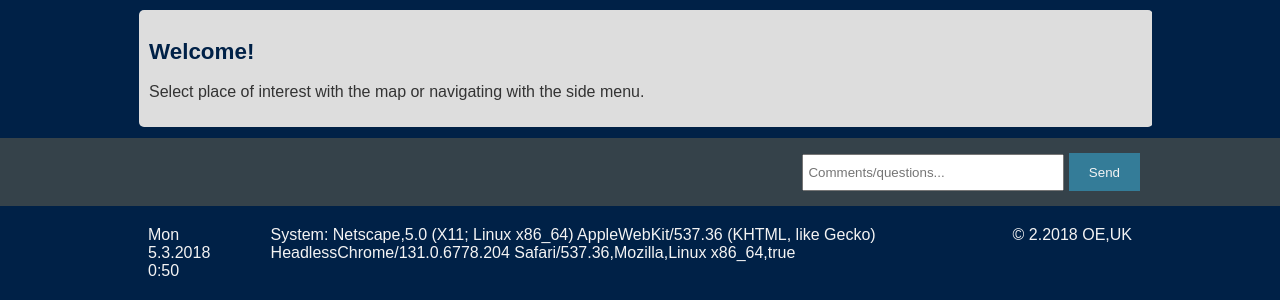
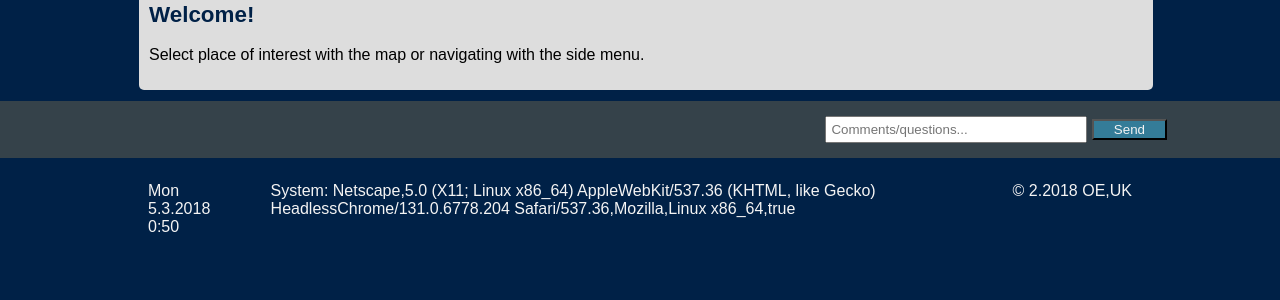
Before and after one commit to Octavioyuna/Octavioyuna.github.io, a PHP site: page / in a window 1280 px wide. Shown: the part 530-830 px from the top of the page. After the commit the page ends 762 px from the top, so only its background shows below. Run offline with PHP 8.4, Linux system fonts and the light colour scheme; some libraries are stand-ins or nearby versions.

Commit message:
Add files via upload

```diff
--- a/css/style.css
+++ b/css/style.css
@@ -13,17 +13,11 @@
   --textColorHeading1:#002147;
   --secondary:#999;
 }
-html {
-  box-sizing: border-box;
-
-  color: var(--side);
-}
 
 body{
   font-family: Arial, Helvetica, sans-serif;
   font-family: "PT Sans",'Helvetica Neue',Arial,Helvetica,sans-serif;
   font-family: Ubuntu, sans-serif;
-
   padding:0;
   margin:0;
   background-color:var(--backgroundColor);
@@ -31,21 +25,19 @@
 
 /*
 p{
-  font-family: "Lora";
+font-family: "Lora";
 }
 */
 /* Global */
 .container{
   width:80%;
   margin:auto;
-  overflow:hidden;
 }
 
 ul{
   margin:0;
   padding:0;
 }
-
 
 /*
 h1 {
@@ -78,7 +70,6 @@
 }
 .headerFlex > * {
   padding:5px;
-
   vertical-align: bottom;
 }
 .navFlex {
@@ -91,9 +82,7 @@
 }
 
 .button_1{
-  height:38px;
   background:var(--textColor2);
-  border:0;
   padding-left: 20px;
   padding-right:20px;
   color:var(--textColor1);
@@ -104,13 +93,6 @@
   padding-top:5px;
   padding-bottom:5px;
   color:var(--textColor1);
-}
-
-#navMenu a:visited {
-    color: var(--textColor1);
-}
-a:visited {
-    color: var(--textColor1);
 }
 
 /* Header **/
@@ -127,7 +109,7 @@
   text-decoration:none;
   text-transform: uppercase;
   font-size:16px;
-  font-weight:normal;
+  font-weight:bold;
 }
 
 header li{
@@ -173,7 +155,7 @@
 
 #showcase h1{
   font-size:180%;
-  margin:0px;
+  margin:0;
 }
 
 /* Newsletter */
@@ -181,6 +163,8 @@
   padding:15px;
   color:var(--textColor1);
   background:var(--backgroundColor2);
+  display:inline-block;
+  width:100%;
 }
 
 #newsletter form {
@@ -189,40 +173,35 @@
 
 #newsletter input[type="email"]{
   padding:4px;
-  height:25px;
+
   width:250px;
 }
 
 /* navListAndMapDiv */
-.navListAndMapDiv{
-  padding-top:5px;
-  padding-bottom:5px;
+article#navListAndMapDiv{
+  padding:5px;
   display:grid;
   grid-template-columns: 4fr 6fr;
-  grid-gap:1em;
+  grid-gap:5px;
 }
 
-/* Main-col */
-article#main-col{
+article#navListAndMapDiv > div {
   background: var(--backgroundColor);
+  width:100%;
   padding:5px;
+  border: var(--backgroundColor) solid 1px;
 }
 
 /* google maps markers */
 #map {
   height: 340px;
   width: 100%;
-    border-radius:5px;
+  border-radius:5px;
 }
 
 /* Sidebar */
 aside#sidebar{
-  background: var(--backgroundColor);
-  padding: 5px 10px 5px 10px;
-}
-
-#navDiv{
-  padding:5px;
+  padding:10px;
   background: var(--primary);
   border-radius: 5px;
 }
@@ -230,7 +209,7 @@
 /* mainContent added to contain all the main box */
 article#mainContent {
   display: grid;
-  grid-gap: 10px;
+  grid-gap: 5px;
   grid-template-columns: repeat(auto-fit, minmax(400px, 1fr));
   background: var(--backgroundColor);
   padding:5px;
@@ -240,11 +219,11 @@
   background: var(--backgroundColor);
   width:100%;
   padding:5px;
-border: var(--backgroundColor) solid 1px;
+  border: var(--backgroundColor) solid 1px;
 }
 .boxes2 {
   display: grid;
-  grid-gap: 10px;
+  grid-gap: 5px;
   grid-template-columns: repeat(auto-fit, minmax(200px, 1fr));
   background: var(--primary);
   padding:5px;
@@ -284,7 +263,7 @@
 
 
 .box2 ul{
-list-style-type: none;
+  list-style-type: none;
 }
 
 
@@ -294,7 +273,7 @@
 /*other*/
 .contentItemImgContainer {
   text-align: center;
-  padding: 0.1cm;
+  padding:5px;
 }
 .contentItemImgContainer img {
   width:100%;
@@ -375,20 +354,20 @@
     width:100%;
   }
   article#mainContent{
-  grid-template-columns: repeat(auto-fit, minmax(200px, 1fr));
+    grid-template-columns: repeat(auto-fit, minmax(200px, 1fr));
   }
 
-  #newsletter button, .quote button{
+  #newsletter button{
     display:block;
     width:100%;
   }
 
-  #newsletter form input[type="email"], .quote input, .quote textarea{
+  #newsletter form input[type="email"]{
     width:100%;
     margin-bottom:5px;
   }
 
-  .navListAndMapDiv {
+  article#navListAndMapDiv {
     grid-template-columns: 1fr;
   }
 }
```
